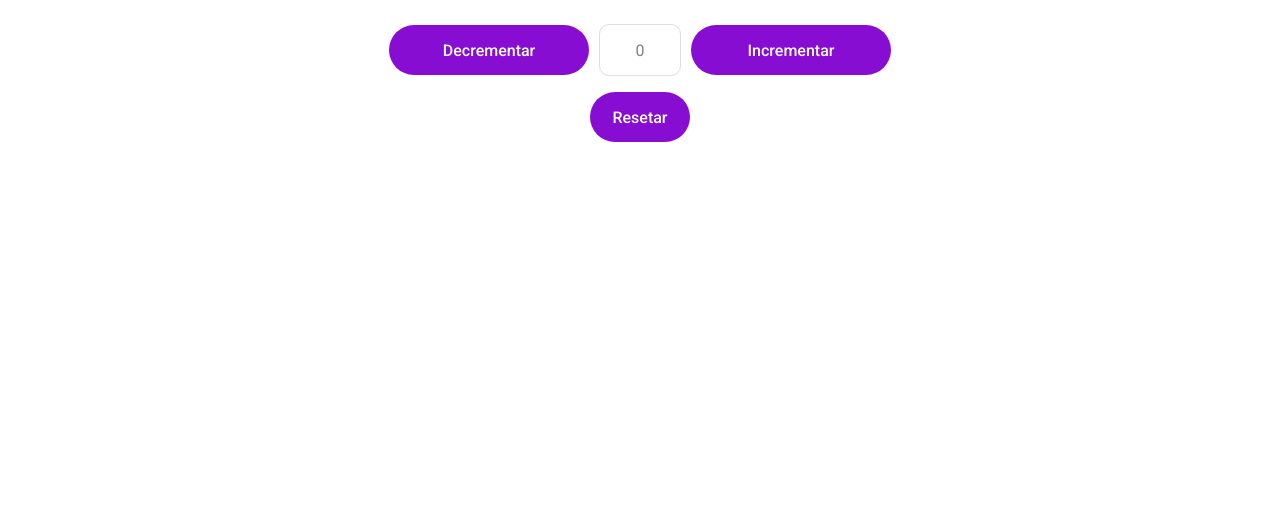
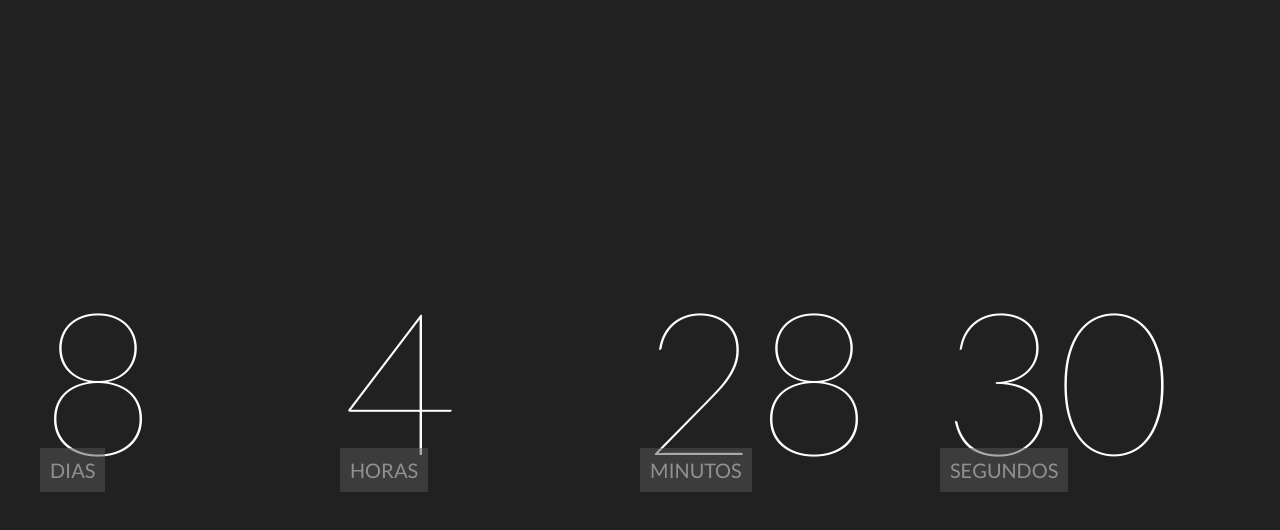
Before and after one commit to danhenriquex/Contador--SDT, a React (Create React App) app: page / in a window 1280 px wide. Shown: the top 530 px of the page. Built offline with nearby package versions, Linux system fonts and the light colour scheme.

Commit message:
second version

```diff
--- a/public/index.html
+++ b/public/index.html
@@ -2,3 +2,6 @@
 <link rel="preconnect" href="https://fonts.googleapis.com">
 <link rel="preconnect" href="https://fonts.gstatic.com" crossorigin>
 <link href="https://fonts.googleapis.com/css2?family=Roboto:wght@400;500&display=swap" rel="stylesheet">
+<style>
+  @import url('https://fonts.googleapis.com/css2?family=Lato:ital,wght@0,100;0,300;0,400;0,700;0,900;1,100;1,300;1,400;1,700;1,900&display=swap');
+</style>
--- a/src/App.js
+++ b/src/App.js
@@ -1,50 +1,44 @@
 import React, { useState, useEffect } from 'react';
-import { Button } from './components/Button';
-
-import './style.css';
+import Contador from './components/Contador';
+import './style.css'
 
 export default function App() {
-  const [state, setState] = useState(0);
 
-  function handleIncrement() {
-    setState(prevState => prevState + 1);
-  }
+  const [seconds, setSeconds] = React.useState(0);
+  const [minutes, setMinutes] = React.useState(0);
+  const [hours, setHours] = React.useState(0);
+  const [days, setDays] = React.useState(0);
+  const goalDate = new Date("Aug 20, 2021 18:00:00").getTime();
 
-  function handleDecrement() {
-    setState(prevState => prevState - 1);
-  }
+  const goal = () => {
+    const now = new Date().getTime();
+    const interval = goalDate - now;
+    let s = 1000;
+    let m = s * 60;
+    let h = m * 60;
+    let d = h * 24;
+    if (interval > 0) {
+      setDays(Math.floor(interval / d));
+      setHours(Math.floor((interval % d) / h));
+      setMinutes(Math.floor((interval % h) / m));
+      setSeconds(Math.floor((interval % m) / s));
+    }
 
-  function handleReset() {
-    setState(0);
-  }
+  };
+
+
+  useEffect(() => {
+    setTimeout(() => {
+      goal();
+    }, 1000);
+  }, [seconds]);
 
   return (
-    <>
-      <div className="container">
-        <Button
-          title="Decrementar"
-          id="buttonCrement"
-          onClick={handleDecrement}
-        />
-        <p
-          id="count"
-          style={{
-            color: state === 0 ? 'grey' : state > 0 ? '#68C64A' : '#FF0000'
-          }}
-        >
-          {state}
-        </p>
-        <Button
-          title="Incrementar"
-          id="buttonCrement"
-          onClick={handleIncrement}
-        />
-      </div>
-      <div className="reset">
-        <div id="buttonOptions">
-          <Button title="Resetar" onClick={handleReset} />
-        </div>
-      </div>
-    </>
+    <div className="container">
+      <Contador value={days} title={days > 1 ? "Dias" : "Dia"} />
+      <Contador value={hours} title={hours > 1 ? "horas" : "hora"} />
+      <Contador value={minutes} title={minutes > 1 ? "minutos" : "minuto"} />
+      <Contador value={seconds} title={seconds > 1 ? "segundos" : "segundo"} />
+    </div>
   );
 }
--- a/src/components/Button/index.js
+++ /dev/null
@@ -1,11 +0,0 @@
-import React from 'react';
-
-import './style.css';
-
-export function Button({ title, ...rest }) {
-  return (
-    <button type="button" {...rest}>
-      {title}
-    </button>
-  );
-}
--- a/src/components/Button/style.css
+++ /dev/null
@@ -1,32 +0,0 @@
-button {
-  width: 100%;
-  height: 50px;
-
-  border: none;
-  border-radius: 50px;
-  background-color: #880dd3;
-  color: white;
-
-  font-family: 'Roboto', sans-serif;
-  font-size: 16px;
-  font-weight: 500;
-
-  transition: 0.3s ease-in-out;
-}
-
-button:hover {
-  background-color: #4b0e70;
-}
-
-button:focus {
-  outline: none;
-}
-
-.reset {
-  display: flex;
-  align-items: center;
-  justify-content: center;
-  width: 100%;
-
-  gap: 10px;
-}
--- /dev/null
+++ b/src/components/Contador/index.js
@@ -0,0 +1,13 @@
+import React from 'react';
+import './style.css';
+
+const Contador = ({ title, value }) => {
+  return (
+    <div className="content">
+      <div className="number">{value}</div>
+      <div className="title">{title}</div>
+    </div>
+  )
+}
+
+export default Contador;
--- /dev/null
+++ b/src/components/Contador/style.css
@@ -0,0 +1,29 @@
+.content {
+  width: 100%;
+  max-width: 300px;
+  display: flex;
+  flex-direction: column;
+  align-items: flex-start;
+  justify-content: flex-start;
+  color: white;
+  padding: 0;
+}
+
+.number {
+  font-family: 'Lato', sans-serif;
+  font-size: 200px;
+  font-weight: lighter;
+  margin-bottom: 0px;
+}
+
+.title {
+  width: fit-content;
+  padding: 10px;
+  background: #5a5757;
+  opacity: 0.5;
+  position: relative;
+  bottom: 50px;
+  font-family: 'Lato', sans-serif;
+  text-transform: uppercase;
+  font-size: 20px;
+}
--- a/src/index.js
+++ b/src/index.js
@@ -2,5 +2,6 @@ import React from "react";
 import ReactDOM from "react-dom";
 
 import App from "./App";
+import './styles/global.css';
 
 ReactDOM.render(<App />, document.getElementById("root"));
--- a/src/style.css
+++ b/src/style.css
@@ -1,36 +1,6 @@
 .container {
-  display: flex;
   width: 100%;
-  gap: 10px;
-
-  align-items: center;
-  justify-content: center;
-}
-
-.loading {
   display: flex;
   align-items: center;
   justify-content: center;
 }
-
-#buttonCrement {
-  width: 200px;
-}
-
-#buttonOptions {
-  width: 100px;
-}
-
-#count {
-  display: flex;
-  align-items: center;
-  justify-content: center;
-
-  height: 50px;
-  width: 80px;
-
-  border: 1px solid #ddd;
-  border-radius: 10px;
-
-  font-family: 'Roboto', sans-serif;
-}
--- /dev/null
+++ b/src/styles/global.css
@@ -0,0 +1,16 @@
+* {
+  width: 100%;
+  margin: 0;
+  padding: 0;
+  box-sizing: border-box;
+  font-family: 'Roboto', sans-serif;
+}
+
+body,
+html {
+  width: 100%;
+  display: flex;
+  align-items: center;
+  justify-content: center;
+  background: #212121;
+}
```
Also changed, not shown: package.json (+12 -0 lines), 2 other files (tests, documents, lock files or other folders).
